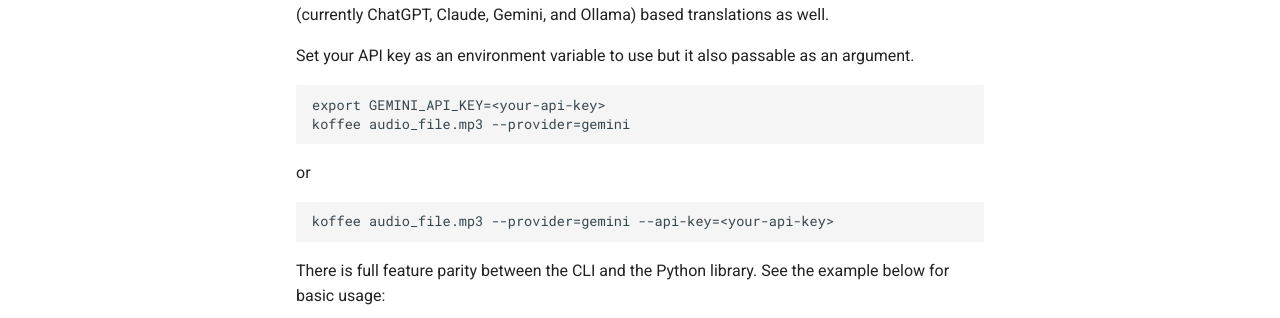
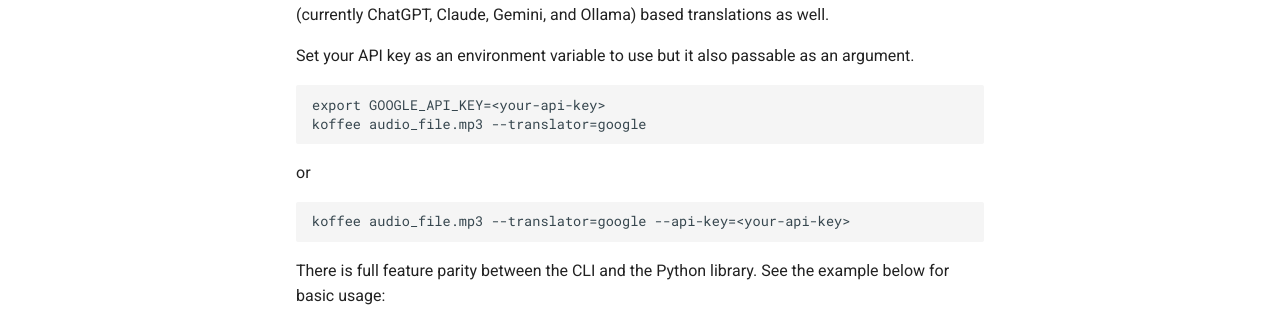
Before and after one commit to andrewwkimm/koffee, an MkDocs documentation site: the page built from docs/getting-started.md, in a window 1280 px wide and 1153 px high. Shown: the part 643-961 px from the top of the window. Built offline with MkDocs 1.6.1 and Material for MkDocs 9.7.7, drawn with Linux system fonts in a browser that asks for light colours; comment, search, counter and statistics services are not loaded.

Commit message:
Update stale --provider and old flag names in docs and hints

````diff
--- a/docs/getting-started.md
+++ b/docs/getting-started.md
@@ -24,14 +24,14 @@
 Set your API key as an environment variable to use but it also passable as an argument.
 
 ```console
-export GEMINI_API_KEY=<your-api-key>
-koffee audio_file.mp3 --provider=gemini
+export GOOGLE_API_KEY=<your-api-key>
+koffee audio_file.mp3 --translator=google
 ```
 
 or
 
 ```
-koffee audio_file.mp3 --provider=gemini --api-key=<your-api-key>
+koffee audio_file.mp3 --translator=google --api-key=<your-api-key>
 ```
 
 There is full feature parity between the CLI and the Python library. See the example below for basic usage:
````
Also changed, not shown: README.md (+12 -12 lines), 2 other files.
